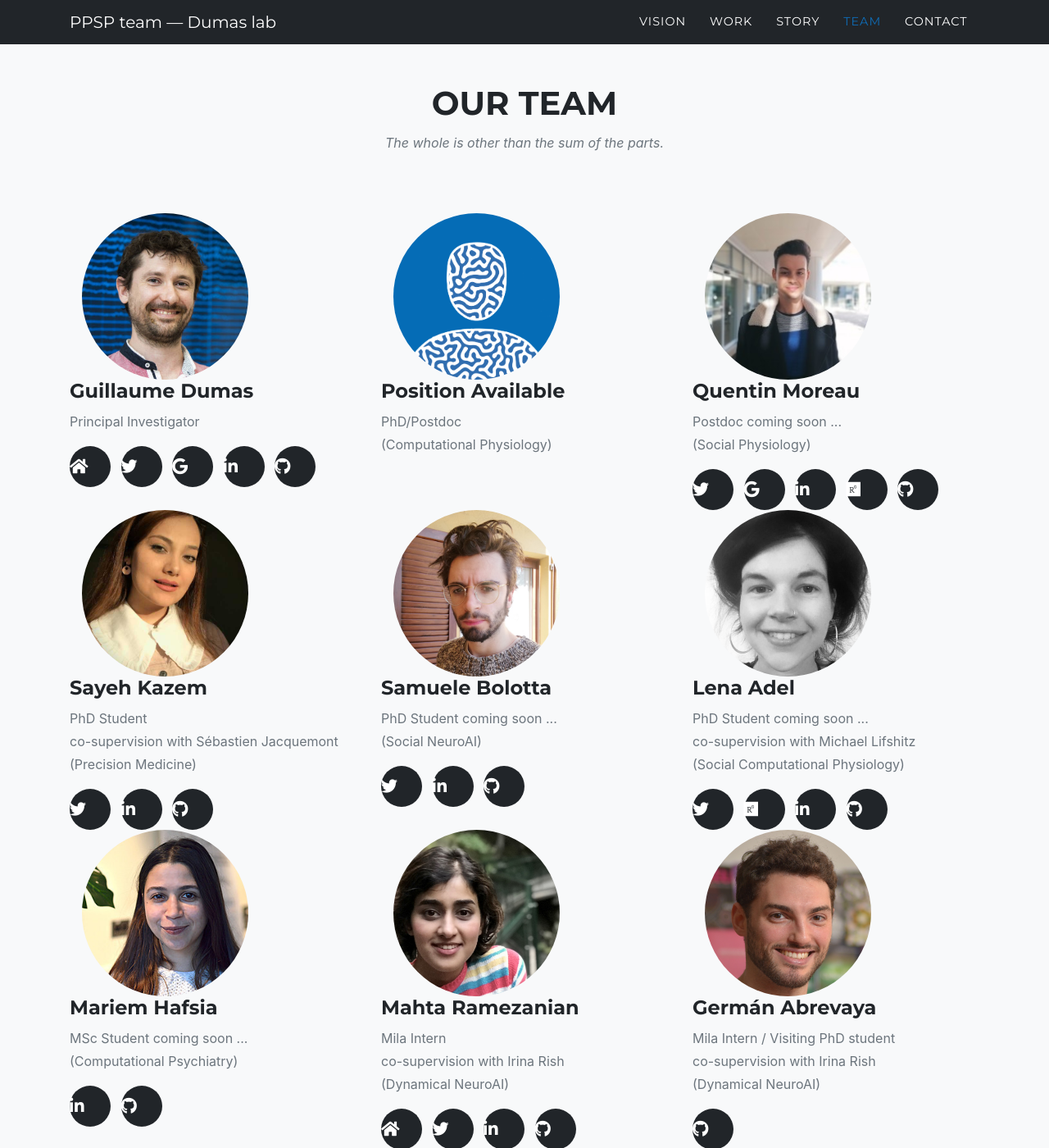
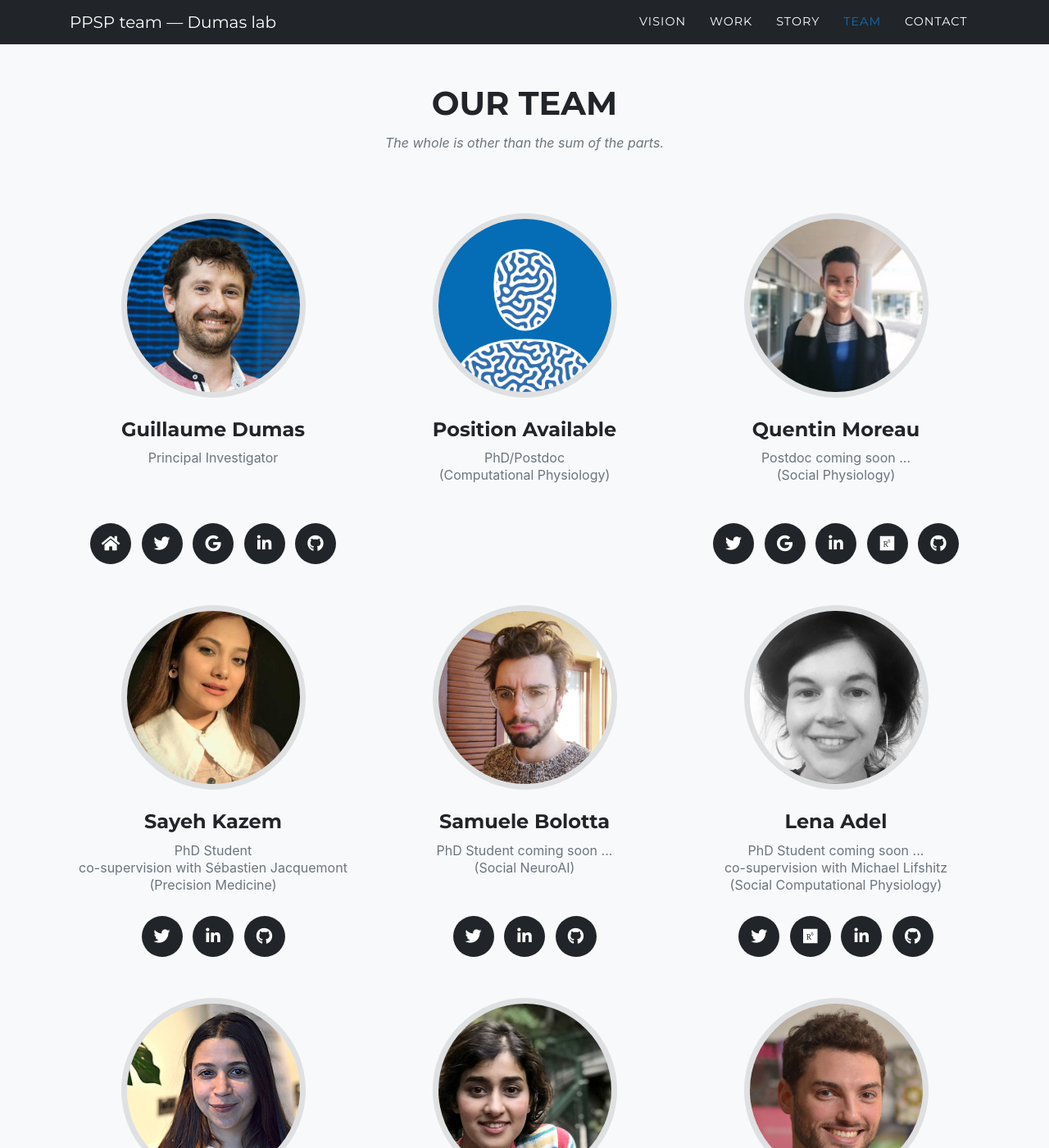
Before and after one commit to raviriley/agency-jekyll-theme, a Jekyll site: the page built from index.md, in a window 1280 px wide and 1400 px high, scrolled down 4758 px. Shown: the whole window at 82% size. Built offline with Jekyll 4.4.1, drawn with Linux system fonts in a browser that asks for light colours; some web fonts are replaced; comment, search, counter and statistics services are not loaded.

```diff
--- a/assets/css/agency.scss
+++ b/assets/css/agency.scss
@@ -28,6 +28,7 @@
 @import "layout/papers.scss";
 @import "layout/timeline.scss";
 @import "layout/collaborators.scss";
+@import "layout/team.scss";
 @import "layout/contact.scss";
 @import "layout/publications.scss";
 @import "layout/footer.scss";
```
